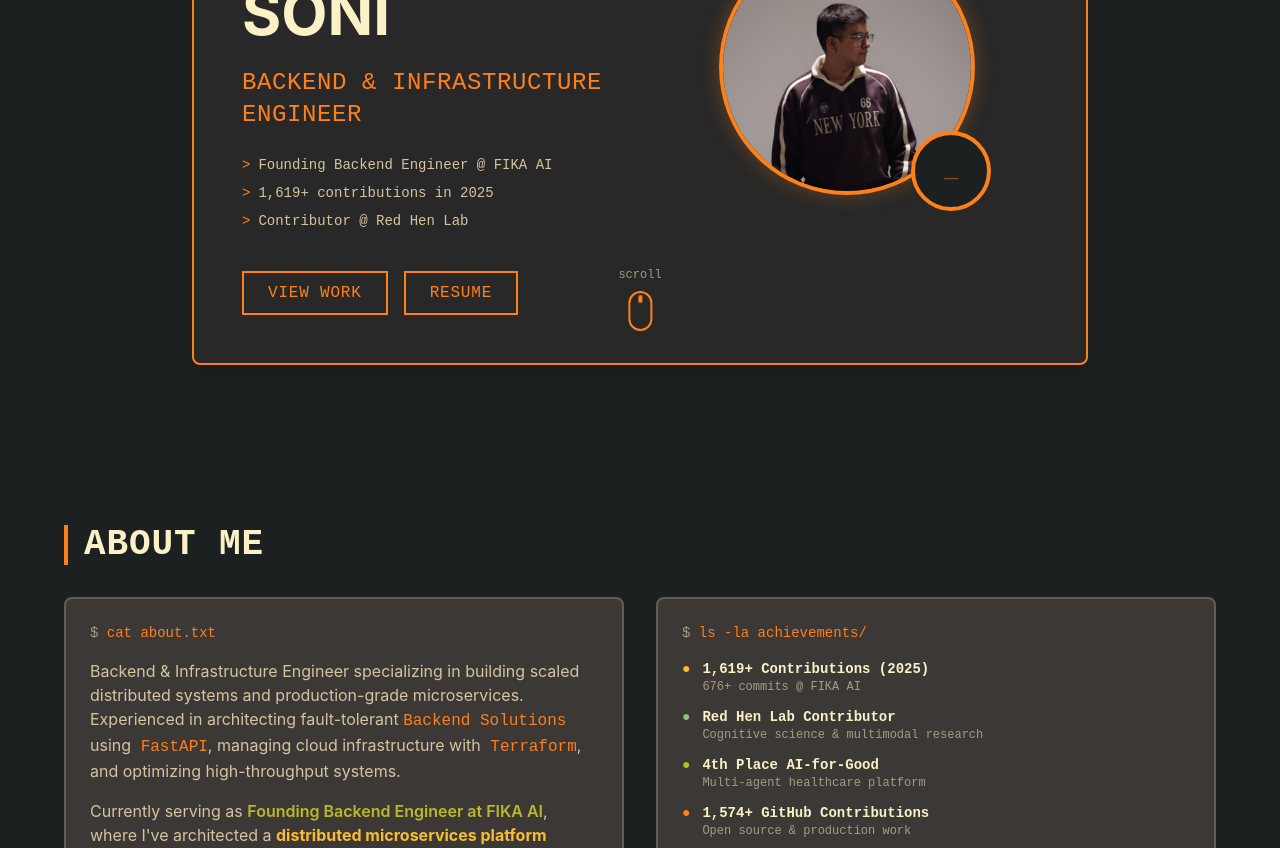
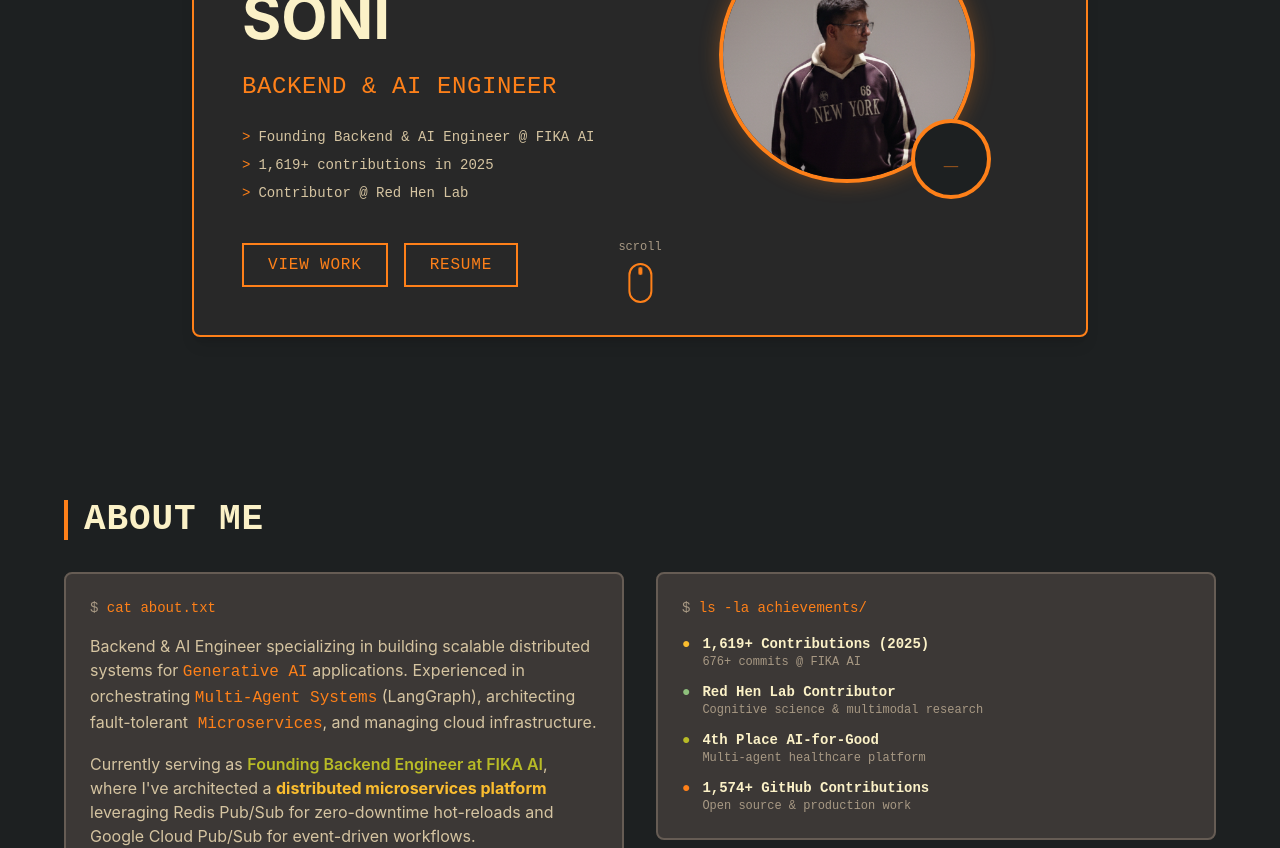
Before and after one commit to glitchdoescode/gruvbox-portfolio, a Next.js app: page / in a window 1280 px wide. Shown: the part 380-1228 px from the top of the page. Built offline with nearby package versions, Linux system fonts and the light colour scheme.

Commit message:
feat: Update portfolio and resume with Hybrid AI+Backend persona

```diff
--- a/components/About.tsx
+++ b/components/About.tsx
@@ -17,10 +17,9 @@
 
             <div className="space-y-4 text-gruvbox-fg2">
               <p>
-                Backend & Infrastructure Engineer specializing in building scaled distributed systems and production-grade microservices.
-                Experienced in architecting fault-tolerant <span className="text-gruvbox-orange font-mono">Backend Solutions</span> using
-                <span className="text-gruvbox-orange font-mono"> FastAPI</span>, managing cloud infrastructure with
-                <span className="text-gruvbox-orange font-mono"> Terraform</span>, and optimizing high-throughput systems.
+                Backend & AI Engineer specializing in building scalable distributed systems for <span className="text-gruvbox-orange font-mono">Generative AI</span> applications.
+                Experienced in orchestrating <span className="text-gruvbox-orange font-mono">Multi-Agent Systems</span> (LangGraph), architecting fault-tolerant
+                <span className="text-gruvbox-orange font-mono"> Microservices</span>, and managing cloud infrastructure.
               </p>
 
               <p>
@@ -151,7 +150,7 @@
           </div>
         </div>
       </div>
-    </section>
+    </section >
   );
 };
 
--- a/components/Hero.tsx
+++ b/components/Hero.tsx
@@ -28,13 +28,13 @@
             </h1>
 
             <p className="text-xl md:text-2xl text-gruvbox-orange font-mono uppercase tracking-wide">
-              Backend & Infrastructure Engineer
+              Backend & AI Engineer
             </p>
 
             <div className="space-y-2 text-gruvbox-fg2 font-mono text-sm">
               <p className="flex items-center gap-2">
                 <span className="text-gruvbox-orange">&gt;</span>
-                Founding Backend Engineer @ FIKA AI
+                Founding Backend & AI Engineer @ FIKA AI
               </p>
               <p className="flex items-center gap-2">
                 <span className="text-gruvbox-orange">&gt;</span>
--- a/components/Skills.tsx
+++ b/components/Skills.tsx
@@ -29,13 +29,14 @@
     ],
   },
   {
-    category: 'AI Infrastructure',
+    category: 'Generative AI & Agents',
     color: 'aqua',
     skills: [
       { name: 'LangGraph', icon: <SiPython /> },
+      { name: 'Multi-Agent Systems', icon: <SiPython /> },
+      { name: 'RAG Pipelines', icon: <SiPython /> },
+      { name: 'LLM Orchestration', icon: <SiPython /> },
       { name: 'Vector DBs', icon: <SiPython /> },
-      { name: 'RAG Pipelines', icon: <SiPython /> },
-      { name: 'Model Serving', icon: <SiPython /> },
     ],
   },
   {
```
